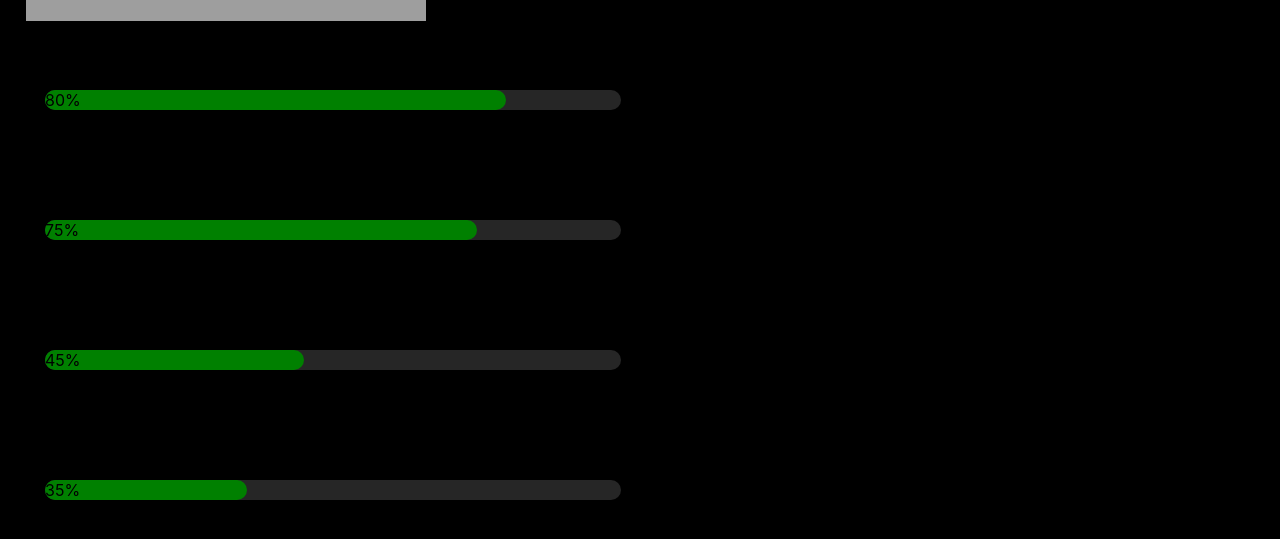
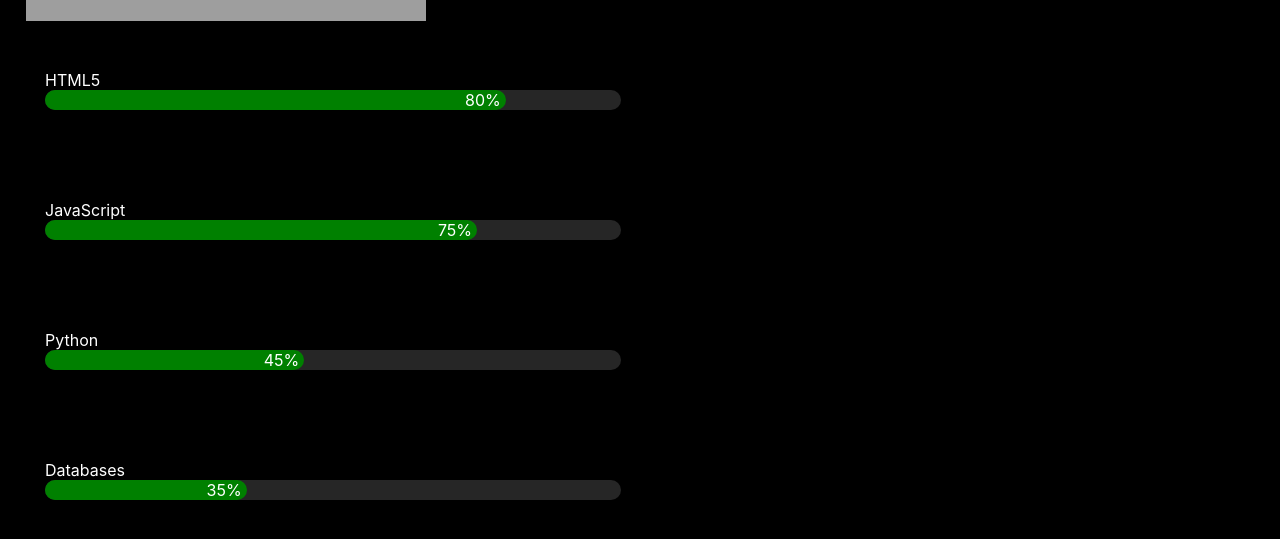
Before and after one commit to Danhayes3008/react-portfolio, a React (Create React App) app: page / in a window 1280 px wide. Shown: the part 1058-1597 px from the top of the page. Built offline with nearby package versions, Linux system fonts and the light colour scheme; grey boxes are pictures that could not be loaded.

Commit message:
pushed the changes to my app.css files

```diff
--- a/src/styles/App.css
+++ b/src/styles/App.css
@@ -183,11 +183,15 @@ nav ul li {
   height: 20px;
 }
 
-.html {
-  border-radius: 20px;
-  width: 80%;
+.progress {
   height: 100%;
-  background-color: green;
+  color: white;
+  float: right;
+  padding-right: 5px;
+}
+
+.skill-name {
+  color: white;
 }
 
 body {
```
Also changed, not shown: 1 other file (tests, documents, lock files or other folders).
